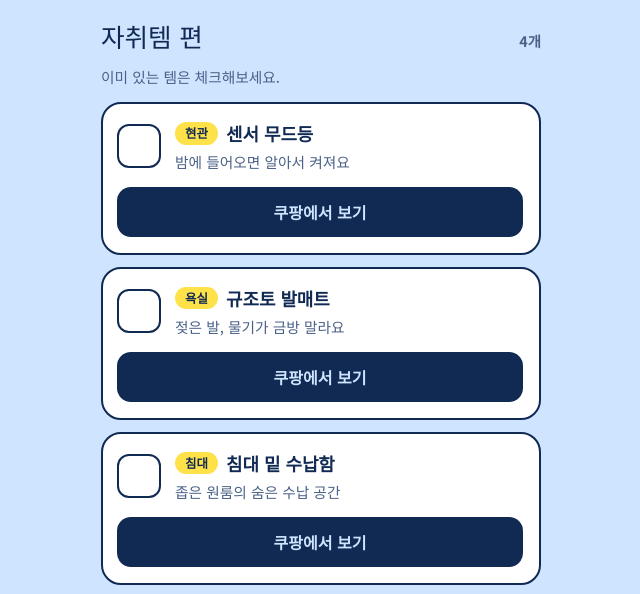
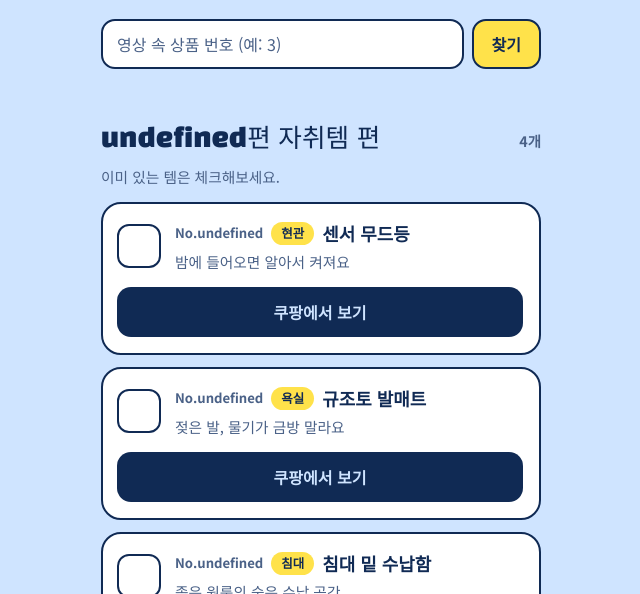
Before and after one commit to item-eoptem/item-eoptem.github.io, a plain HTML site: page index.html in a window 1280 px wide. Shown: the part 203-797 px from the top of the page, without its empty margins (319-959 px from the left). Drawn offline with Linux system fonts and the light colour scheme.

Commit message:
Add files via upload

```diff
--- a/index.html
+++ b/index.html
@@ -48,6 +48,15 @@ li{background:var(--card);border:2.5px solid var(--line);border-radius:20px;padd
 .name{font-weight:700;font-size:1.12rem}
 .why{grid-column:2;margin:0;font-size:.92rem;color:var(--soft)}
 .go{grid-column:1 / -1;margin-top:10px;display:block;text-align:center;text-decoration:none;font-weight:700;font-size:1rem;background:var(--ink);color:var(--bg);padding:13px 16px;border-radius:14px}
+.find{margin:22px 0 0;display:flex;gap:8px}
+.find label{position:absolute;width:1px;height:1px;overflow:hidden;clip:rect(0 0 0 0)}
+.find input{flex:1;min-width:0;font:inherit;font-size:1rem;color:var(--ink);background:var(--card);border:2.5px solid var(--line);border-radius:14px;padding:11px 14px}
+.find input::placeholder{color:var(--soft)}
+.find button{font:inherit;font-weight:700;font-size:1rem;color:#102A54;background:var(--sun);border:2.5px solid #102A54;border-radius:14px;padding:0 18px;cursor:pointer}
+.find input:focus-visible,.find button:focus-visible{outline:3px solid var(--pink);outline-offset:2px}
+.find-msg{margin:8px 2px 0;font-size:.9rem;color:var(--soft);min-height:1.4em}
+.no{font-size:.82rem;font-weight:700;color:var(--soft);font-variant-numeric:tabular-nums}
+li.hit{border-color:var(--pink);box-shadow:0 0 0 4px var(--pink)}
 .score{margin:14px 0 0;text-align:center;font-weight:700;font-size:1rem;min-height:1.5em}
 footer{margin-top:36px;font-size:.8rem;color:var(--soft);text-align:center;line-height:1.6}
 </style>
@@ -61,6 +70,12 @@ footer{margin-top:36px;font-size:.8rem;color:var(--soft);text-align:center;line-
     <h1>잇템없템</h1>
     <p class="tagline">나만 없는 요즘 잇템, 여기서 체크</p>
   </header>
+  <form class="find" id="find" role="search">
+    <label for="q">상품 번호로 찾기</label>
+    <input id="q" inputmode="numeric" autocomplete="off" placeholder="영상 속 상품 번호 (예: 3)">
+    <button type="submit">찾기</button>
+  </form>
+  <p class="find-msg" id="find-msg" aria-live="polite"></p>
   <nav id="nav" aria-label="시리즈 목록"></nav>
   <main id="list"></main>
   <footer>
@@ -80,16 +95,18 @@ footer{margin-top:36px;font-size:.8rem;color:var(--soft);text-align:center;line-
   function el(tag, cls, text) { var n = document.createElement(tag); if (cls) n.className = cls; if (text != null) n.textContent = text; return n; }
   var tick = '<svg viewBox="0 0 30 30" aria-hidden="true"><path d="M5 15 L12 22 L26 7" fill="none" stroke="currentColor" stroke-width="4.5" stroke-linecap="round" stroke-linejoin="round"/></svg>';
 
+  function pad(n) { return String(n).padStart(3, '0'); }
   if (series.length < 2) nav.hidden = true;
 
   series.forEach(function (s, si) {
-    var a = el('a', si === 0 ? 'new' : '', s.title);
+    var label = s.no + '편 ' + s.title;
+    var a = el('a', si === 0 ? 'new' : '', label);
     a.href = '#' + s.id;
     nav.appendChild(a);
 
     var sec = el('section', 'ep'); sec.id = s.id;
     var head = el('div', 'ep-head');
-    head.appendChild(el('h2', '', s.title));
+    head.appendChild(el('h2', '', label));
     head.appendChild(el('span', 'count', s.items.length + '개'));
     sec.appendChild(head);
     sec.appendChild(el('p', 'hint', '이미 있는 템은 체크해보세요.'));
@@ -104,7 +121,7 @@ footer{margin-top:36px;font-size:.8rem;color:var(--soft);text-align:center;line-
 
     s.items.forEach(function (it, ii) {
       var key = s.id + ':' + ii;
-      var li = el('li');
+      var li = el('li'); li.id = 'no' + it.no;
       var b = el('button', 'chk'); b.type = 'button'; b.innerHTML = tick;
       b.setAttribute('aria-label', it.name + ' 있음으로 체크');
       b.setAttribute('aria-pressed', saved[key] ? 'true' : 'false');
@@ -115,6 +132,7 @@ footer{margin-top:36px;font-size:.8rem;color:var(--soft);text-align:center;line-
       });
       btns.push(b);
       var meta = el('div', 'meta');
+      meta.appendChild(el('span', 'no', 'No.' + pad(it.no)));
       if (it.zone) meta.appendChild(el('span', 'zone', it.zone));
       meta.appendChild(el('span', 'name', it.name));
       var go = el('a', 'go', '쿠팡에서 보기');
@@ -128,6 +146,26 @@ footer{margin-top:36px;font-size:.8rem;color:var(--soft);text-align:center;line-
     list.appendChild(sec);
     update();
   });
+
+  var msg = document.getElementById('find-msg');
+  var last = null;
+  function jump(n, smooth) {
+    var t = document.getElementById('no' + n);
+    if (last) last.classList.remove('hit');
+    if (!t) { msg.textContent = 'No.' + pad(n) + ' 상품은 아직 없어요. 번호를 다시 확인해주세요.'; return false; }
+    msg.textContent = '';
+    t.classList.add('hit'); last = t;
+    t.scrollIntoView({ behavior: smooth ? 'smooth' : 'auto', block: 'center' });
+    return true;
+  }
+  document.getElementById('find').addEventListener('submit', function (e) {
+    e.preventDefault();
+    var v = parseInt(String(document.getElementById('q').value).replace(/[^0-9]/g, ''), 10);
+    if (!v) { msg.textContent = '숫자로 입력해주세요. 예: 3'; return; }
+    if (jump(v, true)) history.replaceState(null, '', '#no' + v);
+  });
+  var m = location.hash.match(/^#no(\d+)$/);
+  if (m) jump(parseInt(m[1], 10), false);
 })();
 </script>
 </body>
```
